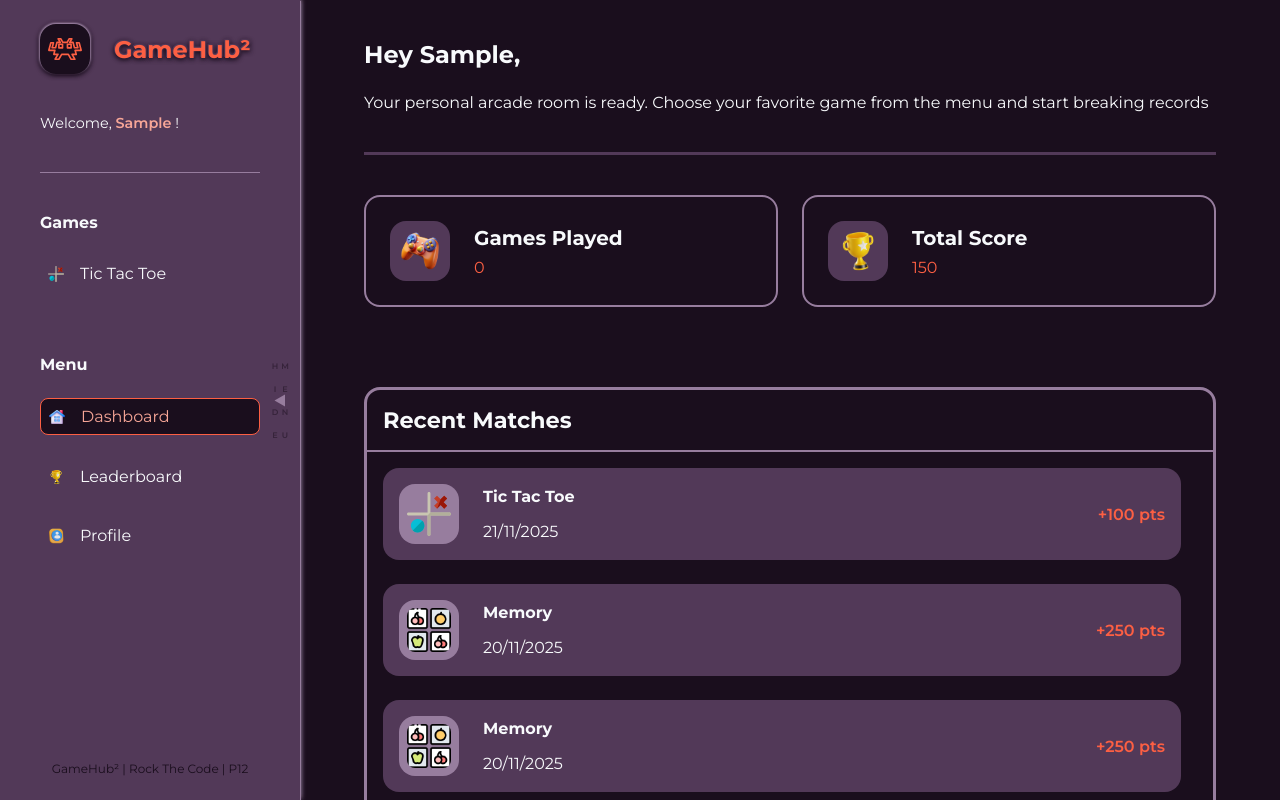
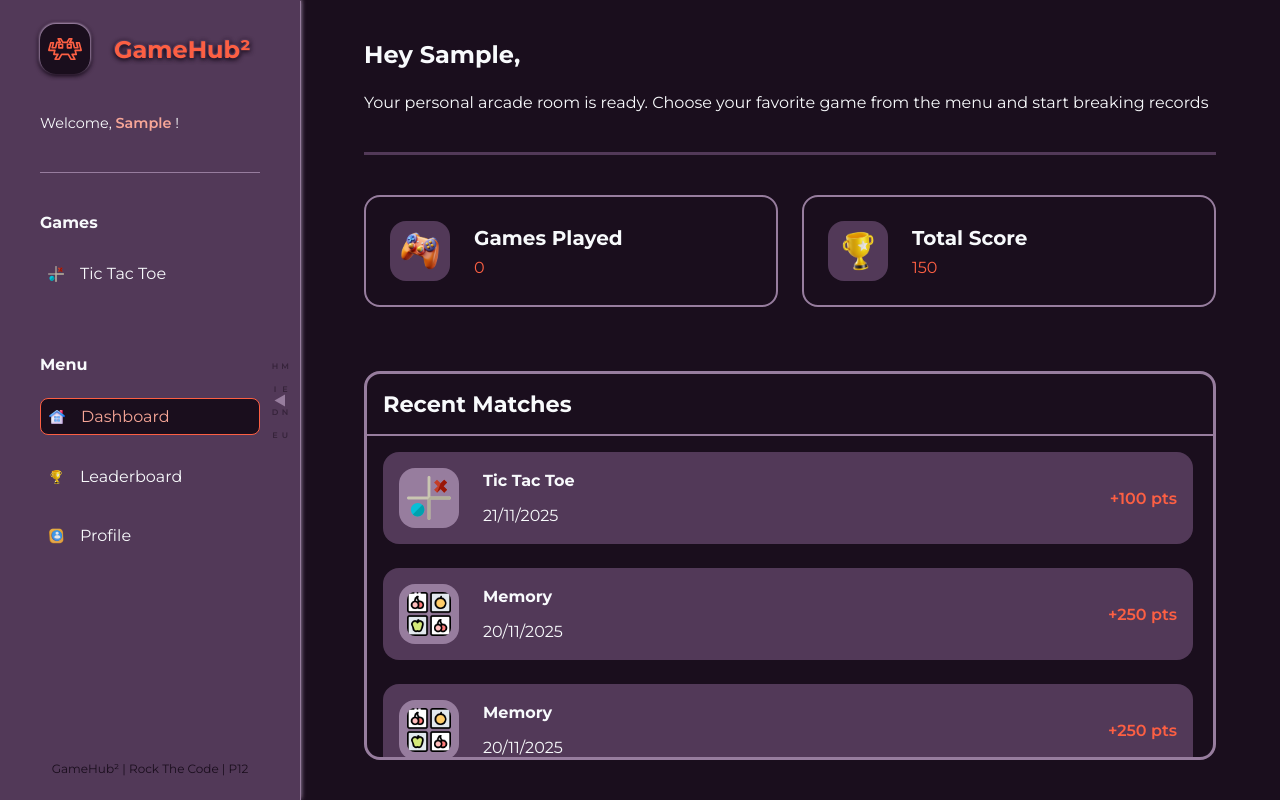
Before and after one commit to roliver97/AdvancedReact_P12_GameHub2, a React (Vite) app: page / in a window 1280 px wide. Both pictures are taken after typing "Sample" into the empty fields and a click on the button "Start Gaming". Shown: the top 800 px of the page. Built offline with nearby package versions, Linux system fonts and the light colour scheme; a web font is replaced by a local one.

Commit message:
style: fix layout overflow and polish custom scrollbars

```diff
--- a/src/index.css
+++ b/src/index.css
@@ -181,14 +181,20 @@ input {
 
 .custom-scrollbar::-webkit-scrollbar,
 .custom-scrollbar-inverted::-webkit-scrollbar {
-  width: 8px;
-  height: 8px; /* Per si algun cop tens scroll horitzontal */
+  width: 13px;
+  height: 13px;
 }
 
 .custom-scrollbar::-webkit-scrollbar-track,
 .custom-scrollbar-inverted::-webkit-scrollbar-track {
   background: transparent;
   margin: var(--gh-space-s);
+}
+
+.custom-scrollbar::-webkit-scrollbar-thumb,
+.custom-scrollbar-inverted::-webkit-scrollbar-thumb {
+  border: 5px solid transparent;
+  background-clip: padding-box;
 }
 
 .custom-scrollbar::-webkit-scrollbar-thumb {
--- a/src/pages/Menu/Dashboard/Dashboard.css
+++ b/src/pages/Menu/Dashboard/Dashboard.css
@@ -3,6 +3,7 @@
   display: flex;
   flex-direction: column;
   gap: var(--gh-space-xl);
+  overflow-y: auto;
 }
 
 .dashboard-header {
@@ -16,8 +17,10 @@
 .dashboard-content {
   display: flex;
   flex-direction: column;
-  gap: var(--gh-space-xl);
+  gap: var(--gh-space-l);
+
   flex: 1;
+  min-height: 0;
 }
 
 .dashboard-markers {
@@ -60,13 +63,15 @@
 }
 
 .dashboard-recents {
+  height: 100%;
   display: flex;
   flex-direction: column;
-  flex: 1;
-  min-height: 0;
 
   border: 3px solid var(--gh-color-5);
   border-radius: var(--gh-radius-l);
+
+  flex: 1;
+  min-height: 195px;
 }
 
 .dashboard-recents-title {
@@ -78,12 +83,12 @@
   display: flex;
   flex-direction: column;
   gap: var(--gh-space-l);
+
   flex: 1;
-
   overflow-y: auto;
 
   padding: var(--gh-space-m);
-  margin-right: var(--gh-space-m);
+  margin-right: var(--gh-space-xs);
 }
 
 .dashboard-recent-cards.custom-scrollbar::-webkit-scrollbar-track {
--- a/src/pages/Menu/Dashboard/Dashboard.jsx
+++ b/src/pages/Menu/Dashboard/Dashboard.jsx
@@ -10,7 +10,7 @@ const Dashboard = () => {
   )
   const totalScore = gamesStats.reduce((acc, game) => acc + game.score, 0)
   return (
-    <section className='dashboard main-child'>
+    <section className='dashboard main-child custom-scrollbar'>
       <div className='dashboard-header'>
         <h1>Hey {nickname},</h1>
         <p>
```
